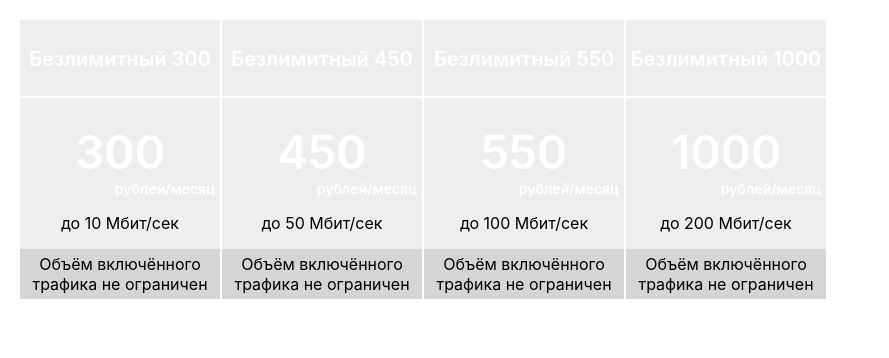
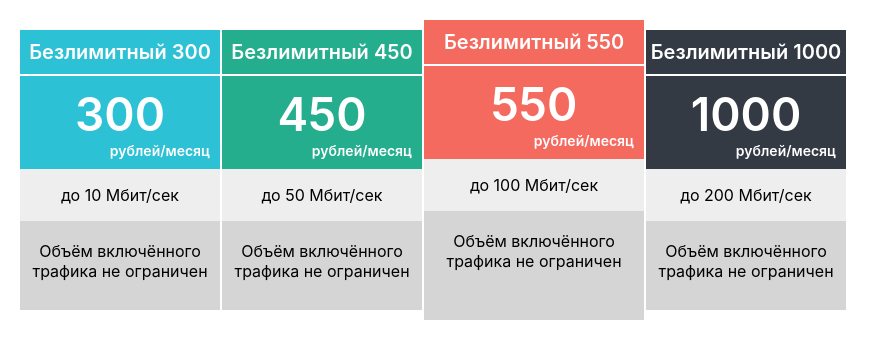
Before and after one commit to EkaterinaVolk/tarif-cards, a React (Create React App) app: page / in a window 1280 px wide. Shown: the top 358 px of the page, without its empty margins (0-889 px from the left). Built offline with nearby package versions, Linux system fonts and the light colour scheme.

Commit message:
add styles

```diff
--- a/src/App.css
+++ /dev/null
@@ -1,80 +0,0 @@
-.App {
-  text-align: center;
-  display: flex;
-  gap: 2px;
-  padding: 20px;
-}
-
-.tarif-card {
-  max-width: 200px;
-  background-color: #eee;
-}
-
-.header {
-  color: white;
-  font-size: 20px;
-  font-weight: 600;
-  padding-bottom: 25px;
-  border-bottom: solid white 2px;
-}
-
-.price-container {
-  display: flex;
-  flex-direction: column;
-}
-
-.price {
-  margin: 0px;
-  color: white;
-  font-size: 46px;
-  font-weight: 600;
-}
-
-.priceParagraph {
-  align-self: flex-end;
-  margin: 0px 5px 0px 0px;
-  color: white;
-  font-size: 14px;
-  font-weight: 600;
-}
-
-.paragraph {
-  background-color: #d5d5d5;
-  padding: 5px;
-  margin: 0px;
-}
-
-.App-logo {
-  height: 40vmin;
-  pointer-events: none;
-}
-
-@media (prefers-reduced-motion: no-preference) {
-  .App-logo {
-    animation: App-logo-spin infinite 20s linear;
-  }
-}
-
-.App-header {
-  background-color: #282c34;
-  min-height: 100vh;
-  display: flex;
-  flex-direction: column;
-  align-items: center;
-  justify-content: center;
-  font-size: calc(10px + 2vmin);
-  color: white;
-}
-
-.App-link {
-  color: #61dafb;
-}
-
-@keyframes App-logo-spin {
-  from {
-    transform: rotate(0deg);
-  }
-  to {
-    transform: rotate(360deg);
-  }
-}
--- a/src/App.js
+++ b/src/App.js
@@ -1,14 +1,13 @@
 import Tarif from './tarif';
-import './App.css';
+import './App.scss';
+import tarifs from './tarif-data.json';
 
 function App() {
   return (
     <div className="App">
-<Tarif price={300} speed={10}></Tarif>
-<Tarif price={450} speed={50}></Tarif>
-<Tarif price={550} speed={100}></Tarif>
-<Tarif price={1000} speed={200}></Tarif>
-    </div>
+        {tarifs.map((tarif) =>
+<Tarif price={tarif.price} speed={tarif.speed} class={tarif.class}></Tarif>)}
+</div>
   );
 }
 
--- /dev/null
+++ b/src/App.scss
@@ -0,0 +1,98 @@
+.App {
+  text-align: center;
+  display: flex;
+  gap: 2px;
+  padding: 20px;
+}
+
+.blue,
+.black,
+.green {
+  display: flex;
+  flex-direction: column;
+
+  margin: 10px 0px 10px 0px;
+  width: 200px;
+  background-color: #eee;
+}
+
+.red {
+  display: flex;
+  flex-direction: column;
+width: 220px;
+height: 300px;
+background-color: #eee;
+margin: 0px;
+}
+
+.header {
+  margin: 0px;
+  color: white;
+  font-size: 20px;
+  font-weight: 600;
+  padding-bottom: 25px;
+  border-bottom: solid white 2px;
+}
+
+.price-container {
+  display: flex;
+  flex-direction: column;
+}
+
+.price {
+  margin: 0px;
+  color: white;
+  font-size: 46px;
+  font-weight: 600;
+}
+
+.priceParagraph {
+  align-self: flex-end;
+  margin: 0px 10px 0px 0px;
+  color: white;
+  font-size: 14px;
+  font-weight: 600;
+}
+
+.paragraph {
+  flex-grow: 1;
+  background-color: #d5d5d5;
+  padding: 20px 10px 10px 10px;
+  margin: 0px;
+}
+
+.blue {
+.header,
+.price-container
+ {
+  padding: 10px 0px 10px 0px;
+  background-color: #2cc1d5;
+}
+}
+
+.black {
+.header,
+.price-container
+ {
+  padding: 10px 0px 10px 0px;
+  background-color: #333a44;
+}
+}
+
+.green {
+.header,
+.price-container
+ {
+  padding: 10px 0px 10px 0px;
+  background-color: #24ae8d;
+}
+}
+
+.red {
+.header,
+.price-container
+  {
+  padding: 10px 0px 10px 0px;
+  background-color: #f46a5f;
+}
+}
--- /dev/null
+++ b/src/tarif-data.json
@@ -0,0 +1,21 @@
+[{
+    "price": "300",
+    "speed": "10",
+    "class": "blue"
+  },
+  {
+    "price": "450",
+    "speed": "50",
+    "class": "green"
+  },
+  {
+    "price": "550",
+    "speed": "100",
+    "class": "red"
+  },
+  {
+    "price": "1000",
+    "speed": "200",
+    "class": "black"
+  }
+]
--- a/src/tarif.jsx
+++ b/src/tarif.jsx
@@ -2,7 +2,7 @@ import React from 'react'
 
 function Tarif(props) {
     return (
-        <div className="tarif-card">
+        <div className={props.class}>
                 <h4 className="header">Безлимитный {props.price}</h4>
                 <div className="price-container">
                     <p className="price">{props.price}</p>
```
